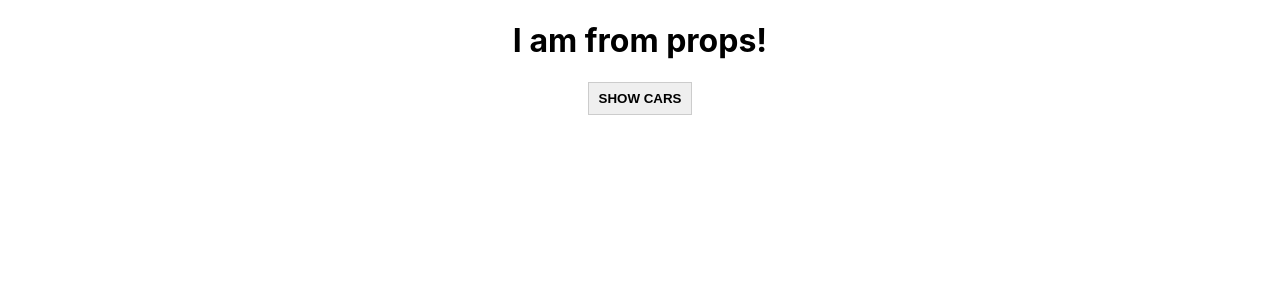
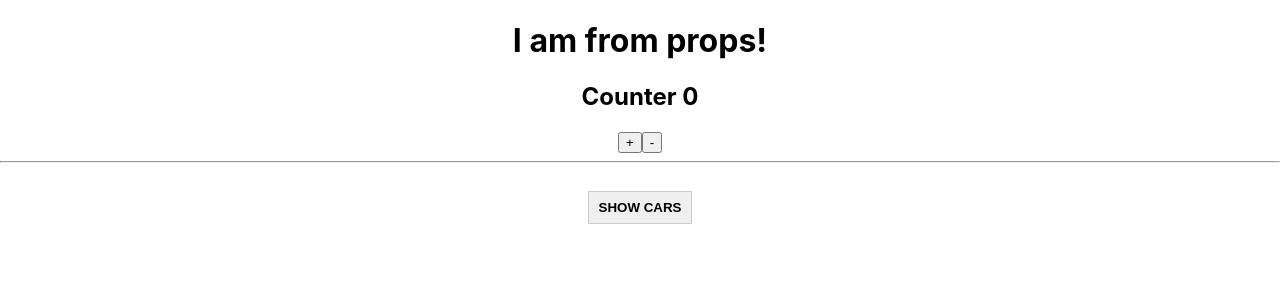
Before and after one commit to Izalia-b/React, a React app: page / in a window 1280 px wide. Shown: the top 300 px of the page. Built offline with nearby package versions, Linux system fonts and the light colour scheme.

Commit message:
block5-9

```diff
--- a/src/App.js
+++ b/src/App.js
@@ -1,6 +1,8 @@
 import React,{Component} from 'react';
 import './App.scss';
 import Car from './car/car';
+import ErrorBoundery from './ErrorBoundery/ErrorBoundery';
+import Counter from './Counter/Counter';
 
 class App extends Component{
 
@@ -58,13 +60,14 @@ class App extends Component{
     if (this.state.showCars){
       cars =this.state.cars.map((car,index)=>{
         return(
+          <ErrorBoundery key={index}>
           <Car
-          key={index}
           name = {car.name}
           year = {car.year}
           onChangeName = {(event)=>this.onChangeName(event.target.value,index)}
           onDelete= {this.deleteHandle.bind(this,index)}
           />
+          </ErrorBoundery>
         )
       })
     }
@@ -73,7 +76,9 @@ class App extends Component{
       <div style= {divStyle}>
         {/* <h1>{this.state.pageTitel}</h1> */}
         <h1>{this.props.title}</h1>
-        <button className={'AppButton'} onClick ={this.toogleCarsHandler}>Show cars</button>
+        <Counter/>
+        <hr/>
+        <button  style={{marginTop:20}}className={'AppButton'} onClick ={this.toogleCarsHandler}>Show cars</button>
         <div style ={{
           width: 400,
           margin: 'auto',
--- /dev/null
+++ b/src/Counter/Counter.js
@@ -0,0 +1,41 @@
+import React,{Component} from 'react';
+
+export default class Counter extends Component{
+
+    state={
+        counter:0
+    }
+
+    render(){
+    //     return(
+    //     <div>
+    //         <h2>Counter {this.state.counter}</h2>
+    //         <button onClick ={()=>{
+    //             this.setState({
+    //                 counter: this.state.counter+1
+    //             })
+    //         }}> + </button>
+
+    //         <button onClick ={()=>{
+    //             this.setState({
+    //                 counter: this.state.counter-1
+    //             })
+    //         }}> - </button>
+    //     </div>
+    // )
+    return[
+        <h2 key="1">Counter {this.state.counter}</h2>,
+        <button  key="2" onClick ={()=>{
+            this.setState({
+                counter: this.state.counter+1
+            })
+        }}> + </button>,
+
+        <button  key="3" onClick ={()=>{
+            this.setState({
+                counter: this.state.counter-1
+            })
+        }}> - </button>,
+    ]
+    }
+}
--- /dev/null
+++ b/src/ErrorBoundery/ErrorBoundery.js
@@ -0,0 +1,20 @@
+import React from 'react';
+
+export default class ErrorBoundery extends React.Component{
+
+    state={
+        hasError:false
+    }
+
+    componentDidCatch (error,info){
+        this.setState({hasError:true})
+    }
+
+    render(){
+        if(this.state.hasError){
+            return <h1 style={{color:'red'}}>Something went wrong</h1>
+        }
+        return this.props.children
+    }
+
+}
--- a/src/car/car.js
+++ b/src/car/car.js
@@ -21,20 +21,21 @@ componentDidUpdate(){
     console.log('Car componentDidUpdate ')
 }
 
-getSnapshotBeforeUpdate (){
-console.log('Car getSnapshotBeforeUpdate')
-}
+// getSnapshotBeforeUpdate (){
+// console.log('Car getSnapshotBeforeUpdate')
+// }
 
 componentWillUnmount(){
     console.log('Car componentWillUnmount ')
 }
 
-static getDerivedStateFromProps(nextProps,prevState){
-    console.log('Car getDerivedStateFromProps',nextProps)
-    return prevState
-}
+// static getDerivedStateFromProps(nextProps,prevState){
+//     console.log('Car getDerivedStateFromProps',nextProps)
+//     return prevState
+// }
 
     render(){
+
         console.log('Car render ')
         const inputClasses =['input']
 
```
